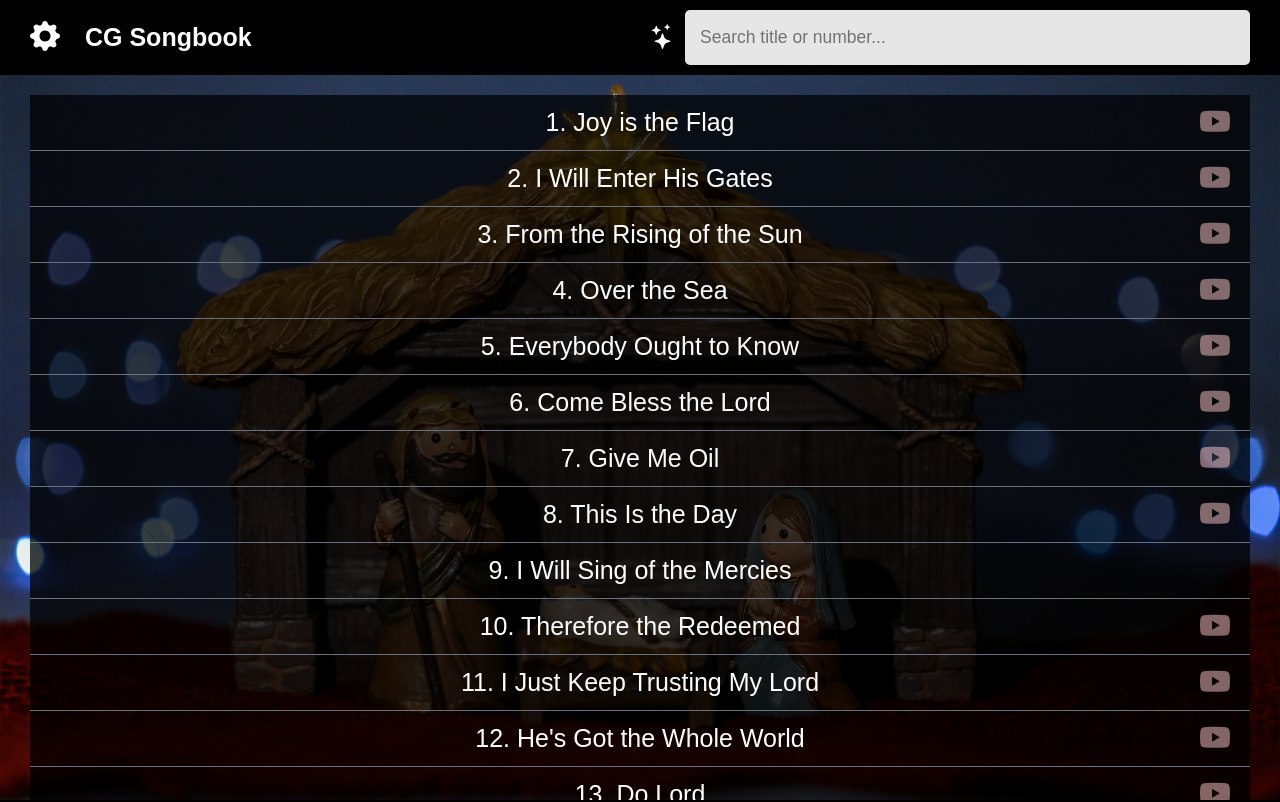
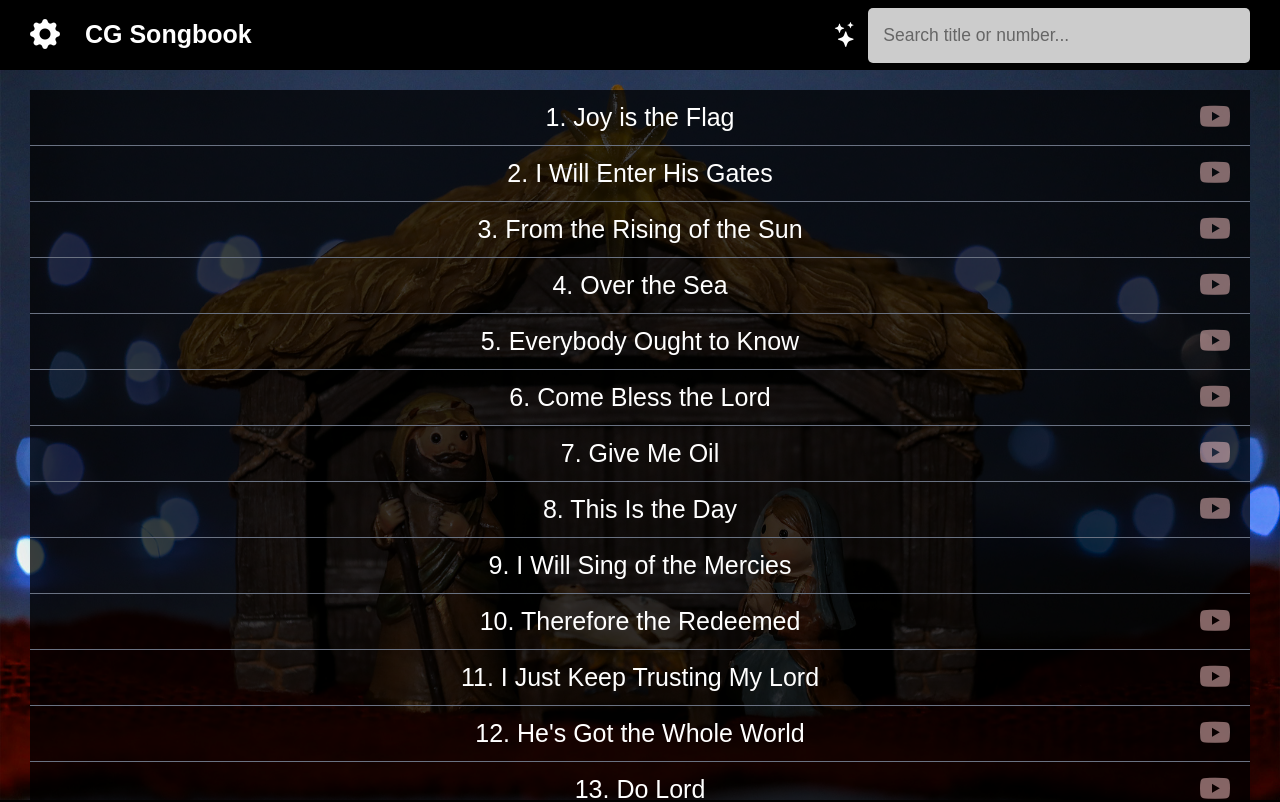
Before and after one commit to Hanny658/cgsongbook, a Next.js app: page / in a window 1280 px wide. Shown: the top 802 px of the page. Built offline with nearby package versions, Linux system fonts and the light colour scheme.

Commit message:
Make search bar floating on top for easier search

```diff
--- a/src/app/page.tsx
+++ b/src/app/page.tsx
@@ -96,17 +96,18 @@ const SongbookPage = () => {
             <SettingsButton />
             <h1 className="text-xl font-semibold">CG Songbook</h1>
           </div>
-          <div className="flex w-full md:w-1/2">
+        </header>
+
+        <div className="fixed top-1.5 right-6 z-40 flex w-1/3">
           <RandomPicker maxNum={songs.length} onPick={setPicked} />
           <input
             type="text"
             value={searchQuery}
             onChange={handleSearch}
             placeholder="Search title or number..."
-              className="text-black bg-white/90 rounded w-full px-3 py-1 text-sm focus:outline-none focus:ring-2 focus:ring-orange-400"
+            className="text-black bg-white/80 rounded w-full px-3 py-1 text-sm focus:outline-none focus:ring-2 focus:ring-orange-400"
           />
         </div>
-        </header>
 
         {/* Main Content Area */}
         <main className="flex-grow px-6 py-4">
```
Lines whose indentation alone changed are shown as unchanged.
